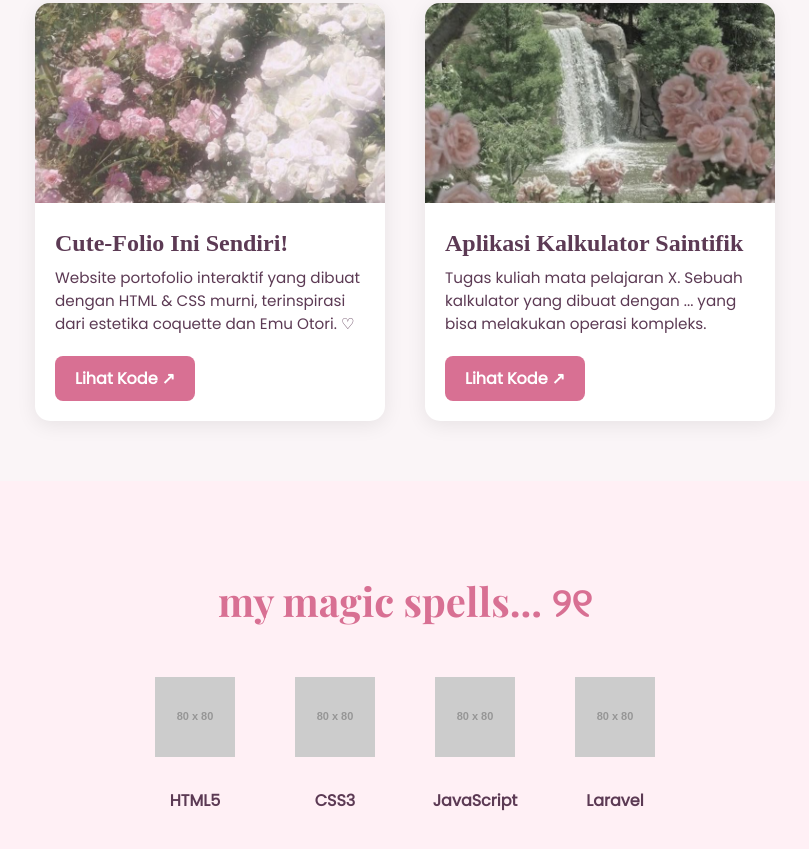
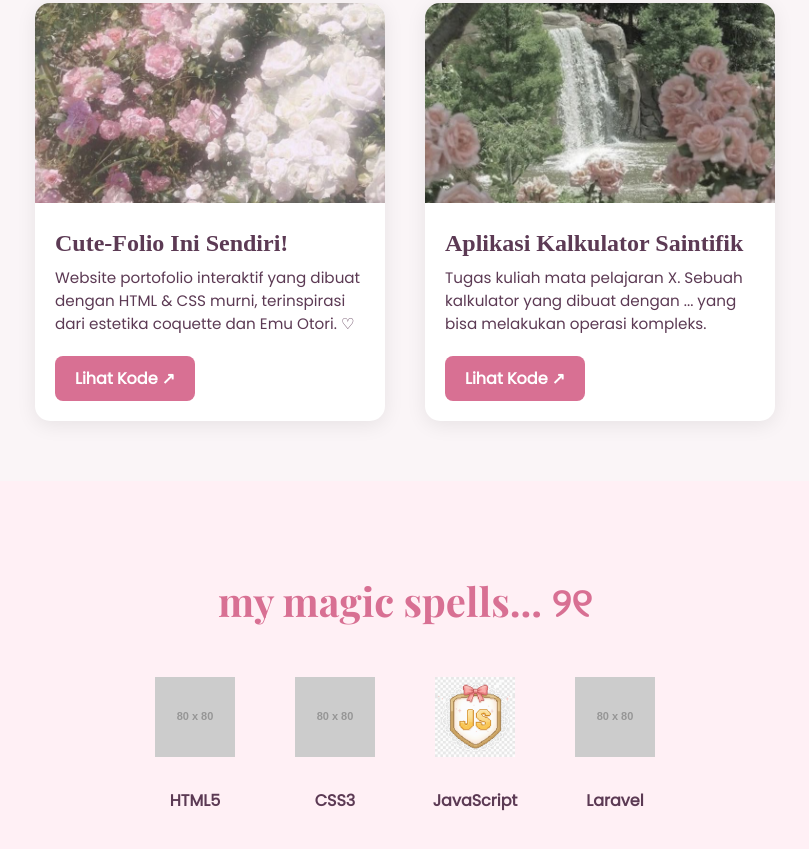
Before and after one commit to dokjaisme/CUTE-FOLIO, a plain HTML site: page index.html in a window 1280 px wide. Shown: the part 892-1741 px from the top of the page, without its empty margins (235-1044 px from the left). Drawn offline with nearby package versions, Linux system fonts and the light colour scheme; placeholder pictures from the web are drawn by us; a web font is replaced by a local one.

```diff
--- a/index.html
+++ b/index.html
@@ -73,7 +73,7 @@
                 </div>
 
                 <div class="skill-item">
-                    <img src="https://via.placeholder.com/80" alt="JavaScript icon">
+                    <img src="assets/icon/js-icon.png" alt="JavaScript icon">
                     <p>JavaScript</p>
                 </div>
 
```
Also changed, not shown: assets/favicon/icon.png (renamed from assets/icon/icon.png), assets/icon/js-icon.png (added).
